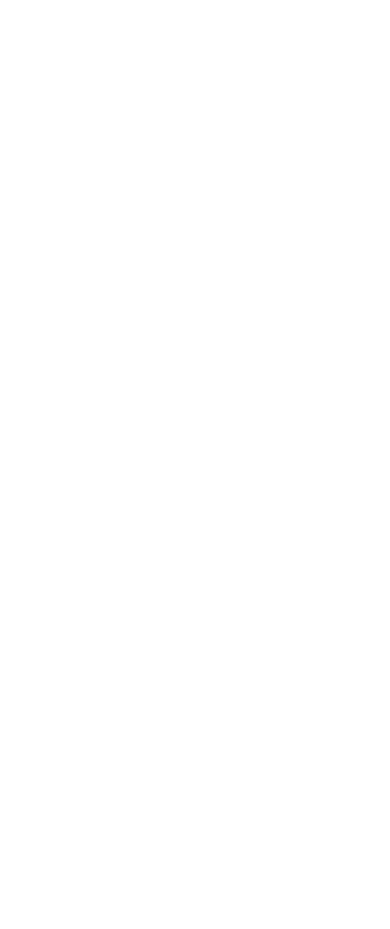
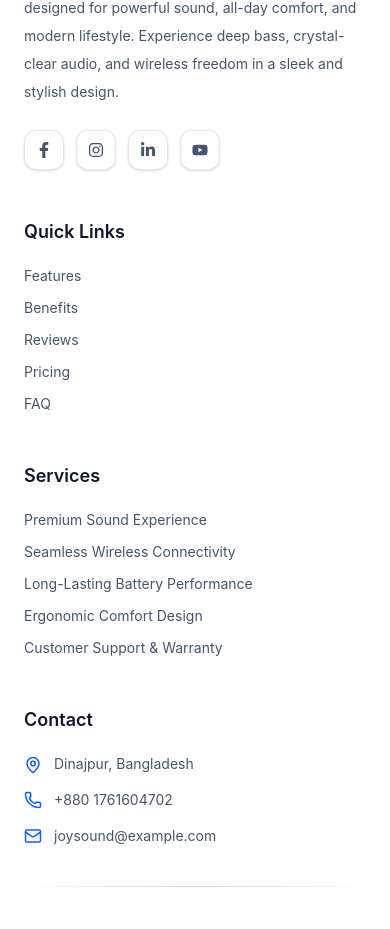
Before and after one commit to Joy-chandra-roy/product-landing-page, a React (Vite) app: page / in a window 390 px wide. Shown: the part 1056-1985 px from the top of the page. Before the commit the page ends 844 px from the top, so only its background shows below. Built offline with nearby package versions, Linux system fonts and the light colour scheme.

Commit message:
full responsive footer section design and react-icon install

```diff
--- a/package.json
+++ b/package.json
@@ -10,11 +10,13 @@
     "preview": "vite preview"
   },
   "dependencies": {
+    "@react-icons/all-files": "^4.1.0",
     "@tailwindcss/vite": "^4.2.2",
     "lucide-react": "^1.3.0",
     "motion": "^12.38.0",
     "react": "^19.2.4",
     "react-dom": "^19.2.4",
+    "react-icons": "^5.6.0",
     "tailwindcss": "^4.2.2"
   },
   "devDependencies": {
--- a/src/components/layout/Footer.jsx
+++ b/src/components/layout/Footer.jsx
@@ -1,11 +1,172 @@
-import React from 'react';
+import { motion } from "motion/react";
+import { Mail, MapPin, Phone } from "lucide-react";
+import { FaFacebookF, FaInstagram,FaLinkedinIn,FaYoutube} from "react-icons/fa";
 
 const Footer = () => {
-    return (
-        <div>
 
+  const iconItems=[
+                { icon: FaFacebookF, href: "#" },
+                { icon: FaInstagram, href: "#" },
+                { icon: FaLinkedinIn, href: "#" },
+                { icon: FaYoutube, href: "#" },
+              ]
+
+  const navItems=["Features", "Benefits", "Reviews", "Pricing", "FAQ"]
+
+  const serviceItems=[
+                "Premium Sound Experience",
+                "Seamless Wireless Connectivity",
+                "Long-Lasting Battery Performance",
+                "Ergonomic Comfort Design",
+                "Customer Support & Warranty",
+              ]
+
+  return (
+    <footer className="relative overflow-hidden border-t border-slate-200 bg-white">
+      <div className="mx-auto max-w-7xl px-6 py-16 lg:px-8">
+        {/* Top Grid */}
+        <div className="grid gap-12 md:grid-cols-2 lg:grid-cols-4">
+          {/* Brand */}
+          <motion.div
+            initial={{ opacity: 0, y: 30 }}
+            whileInView={{ opacity: 1, y: 0 }}
+            viewport={{ once: true }}
+            transition={{ duration: 0.6 }}
+          >
+            <h2 className="text-3xl font-bold bg-gradient-to-r from-purple-400 to-blue-600 text-transparent bg-clip-text">
+              JoySound
+            </h2>
+
+            <p className="mt-4 text-sm leading-7 text-slate-600">
+              JoySound creates premium wireless headphones designed for powerful sound, all-day comfort, and modern lifestyle. Experience deep bass, crystal-clear audio, and wireless freedom in a sleek and stylish design.
+            </p>
+
+            {/* Social Icons */}
+            <div className="mt-6 flex items-center gap-3">
+              {
+              iconItems.map((item, index) => {
+                const Icon = item.icon;
+                return (
+                  <a
+                    key={index}
+                    href={item.href}
+                    className="flex h-10 w-10 items-center justify-center rounded-xl border border-slate-200 bg-white text-slate-600 shadow-sm transition-all duration-300 hover:-translate-y-1 hover:border-blue-200 hover:text-blue-600 hover:shadow-md"
+                  >
+                    <Icon size={16} />
+                  </a>
+                );
+              })}
+            </div>
+          </motion.div>
+
+          {/* Quick Links */}
+          <motion.div
+            initial={{ opacity: 0, y: 30 }}
+            whileInView={{ opacity: 1, y: 0 }}
+            viewport={{ once: true }}
+            transition={{ duration: 0.7 }}
+          >
+            <h3 className="text-lg font-semibold text-slate-900">Quick Links</h3>
+            <ul className="mt-5 space-y-3 text-sm text-slate-600">
+              {
+              navItems.map(
+                (item, index) => (
+                  <li key={index}>
+                    <a
+                      href="#"
+                      className="transition-colors duration-300 hover:text-blue-600"
+                    >
+                      {item}
+                    </a>
+                  </li>
+                )
+              )}
+            </ul>
+          </motion.div>
+
+          {/* Services */}
+          <motion.div
+            initial={{ opacity: 0, y: 30 }}
+            whileInView={{ opacity: 1, y: 0 }}
+            viewport={{ once: true }}
+            transition={{ duration: 0.8 }}
+          >
+            <h3 className="text-lg font-semibold text-slate-900">Services</h3>
+            <ul className="mt-5 space-y-3 text-sm text-slate-600">
+              {
+              serviceItems.map((item, index) => (
+                <li key={index}>
+                  <a
+                    href="#"
+                    className="transition-colors duration-300 hover:text-blue-600"
+                  >
+                    {item}
+                  </a>
+                </li>
+              ))}
+            </ul>
+          </motion.div>
+
+          {/* Contact Info */}
+          <motion.div
+            initial={{ opacity: 0, y: 30 }}
+            whileInView={{ opacity: 1, y: 0 }}
+            viewport={{ once: true }}
+            transition={{ duration: 0.9 }}
+          >
+            <h3 className="text-lg font-semibold text-slate-900">Contact</h3>
+            <div className="mt-5 space-y-4 text-sm text-slate-600">
+              <div className="flex items-start gap-3">
+                <MapPin className="mt-0.5 text-blue-600" size={18} />
+                <p>Dinajpur, Bangladesh</p>
+              </div>
+
+              <div className="flex items-center gap-3">
+                <Phone className="text-blue-600" size={18} />
+                <p>+880 1761604702</p>
+              </div>
+
+              <div className="flex items-center gap-3">
+                <Mail className="text-blue-600" size={18} />
+                <p>joysound@example.com</p>
+              </div>
+            </div>
+          </motion.div>
         </div>
-    );
+
+        {/* Divider */}
+        <div className="my-10 h-px w-full bg-gradient-to-r from-transparent via-slate-300 to-transparent" />
+
+        {/* Bottom */}
+        <div className="flex flex-col items-center justify-between gap-4 text-center md:flex-row md:text-left">
+          <p className="text-sm text-slate-500">
+            © 2026 JoySound. All rights reserved.
+          </p>
+
+          <div className="flex flex-wrap items-center justify-center gap-5 text-sm text-slate-500">
+            <a
+              href="#"
+              className="transition-colors duration-300 hover:text-blue-600"
+            >
+              Privacy Policy
+            </a>
+            <a
+              href="#"
+              className="transition-colors duration-300 hover:text-blue-600"
+            >
+              Terms & Conditions
+            </a>
+            <a
+              href="#"
+              className="transition-colors duration-300 hover:text-blue-600"
+            >
+              Support
+            </a>
+          </div>
+        </div>
+      </div>
+    </footer>
+  );
 };
 
 export default Footer;
--- a/src/pages/Home.jsx
+++ b/src/pages/Home.jsx
@@ -6,7 +6,7 @@
     return (
         <div>
             <Navbar/>
-            <div>
+            <div className='min-h-screen'>
 
             </div>
             <Footer/>
```
Also changed, not shown: 1 other file (tests, documents, lock files or other folders).
